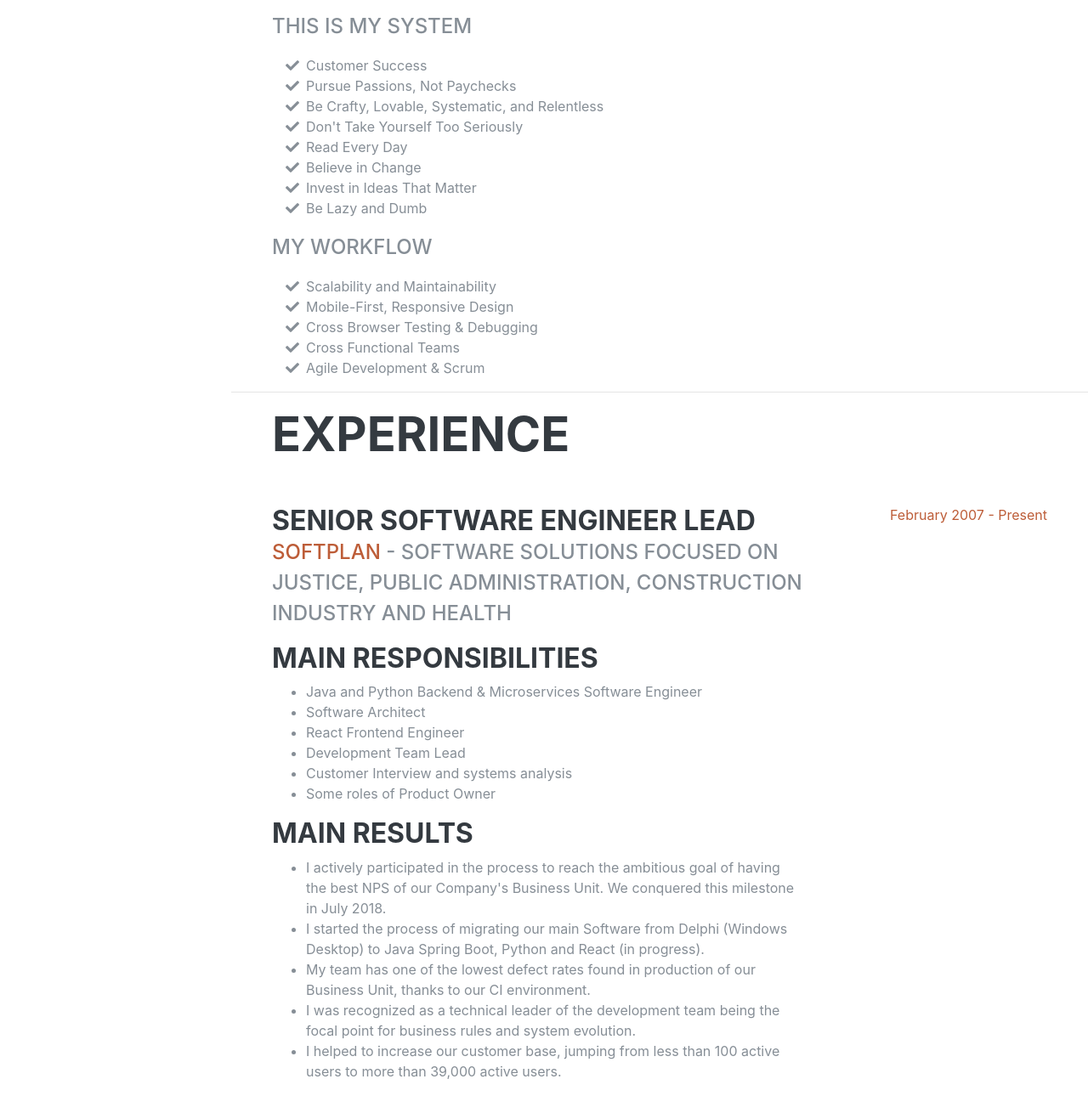
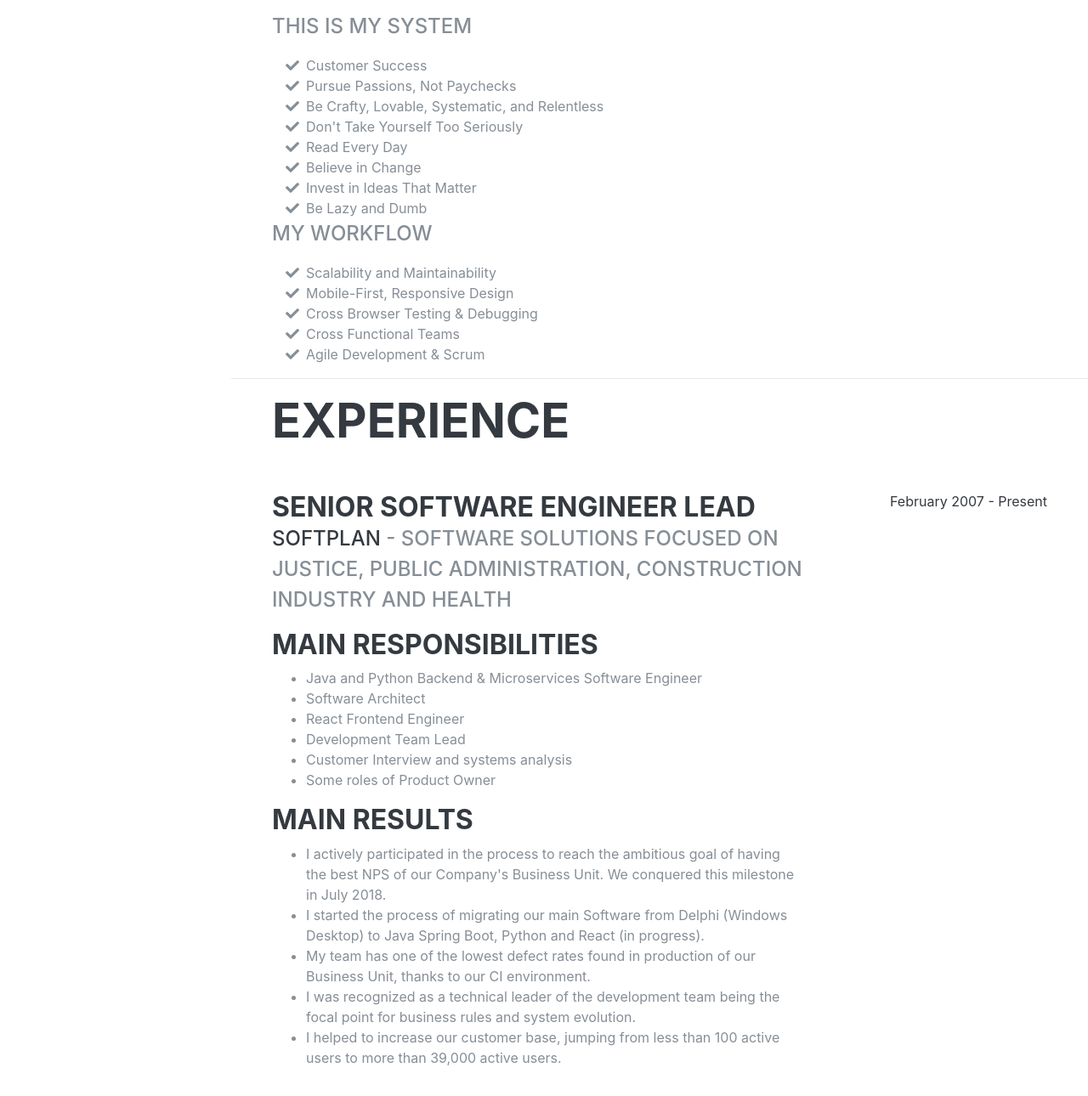
Before and after one commit to Ruscigno/software-developer-engineer, a website: page index.html in a window 1280 px wide. Shown: the part 1248-2538 px from the top of the page at 85% size. Drawn offline with Linux system fonts and the light colour scheme; a web font is replaced by a local one.

Commit message:
Fixing 'gulp css' compilation and changing colors

```diff
--- a/gulpfile.js
+++ b/gulpfile.js
@@ -18,9 +18,9 @@ const pkg = require('./package.json');
 
 // Set the banner content
 const banner = ['/*!\n',
-  ' * Start Bootstrap - <%= pkg.title %> v<%= pkg.version %> (<%= pkg.homepage %>)\n',
+  ' * Software-Developer-Engineer - <%= pkg.title %> v<%= pkg.version %> (<%= pkg.homepage %>)\n',
   ' * Copyright 2013-' + (new Date()).getFullYear(), ' <%= pkg.author %>\n',
-  ' * Licensed under <%= pkg.license %> (https://github.com/BlackrockDigital/<%= pkg.name %>/blob/master/LICENSE)\n',
+  ' * Licensed under <%= pkg.license %> (https://github.com/Ruscigno/<%= pkg.name %>/blob/master/LICENSE)\n',
   ' */\n',
   '\n'
 ].join('');
--- a/package.json
+++ b/package.json
@@ -46,6 +46,7 @@
     "gulp-rename": "1.4.0",
     "gulp-sass": "4.0.2",
     "gulp-uglify": "3.0.1",
+    "gulp-util": "^3.0.8",
     "merge-stream": "^1.0.1"
   }
 }
--- a/scss/_resume-item.scss
+++ b/scss/_resume-item.scss
@@ -1,6 +1,6 @@
 section.resume-section {
-  padding-top: 5rem !important;
-  padding-bottom: 5rem !important;
+  padding-top: 1rem !important;
+  padding-bottom: 1rem !important;
   max-width: 75rem;
   .resume-item {
     .resume-content {}
@@ -11,7 +11,6 @@ section.resume-section {
 }
 @media (min-width: 768px) {
   section.resume-section {
-    min-height: 100vh;
     .resume-item {
       .resume-date {
         min-width: 18rem;
@@ -19,9 +18,3 @@ section.resume-section {
     }
   }
 }
-@media (min-width: 992px) {
-  section.resume-section {
-    padding-top: 3rem !important;
-    padding-bottom: 3rem !important;
-  }
-}
--- a/scss/_variables.scss
+++ b/scss/_variables.scss
@@ -25,7 +25,7 @@ $green:   #28a745 !default;
 $teal:    #20c997 !default;
 $cyan:    #17a2b8 !default;
 
-$primary:       $orange !default;
+$primary:       $gray-800 !default;
 $secondary:     $gray-600 !default;
 $success:       $green !default;
 $info:          $cyan !default;
```
Also changed, not shown: css/resume.css, css/resume.min.css, 1 other file. Lines whose indentation alone changed are shown as unchanged.
